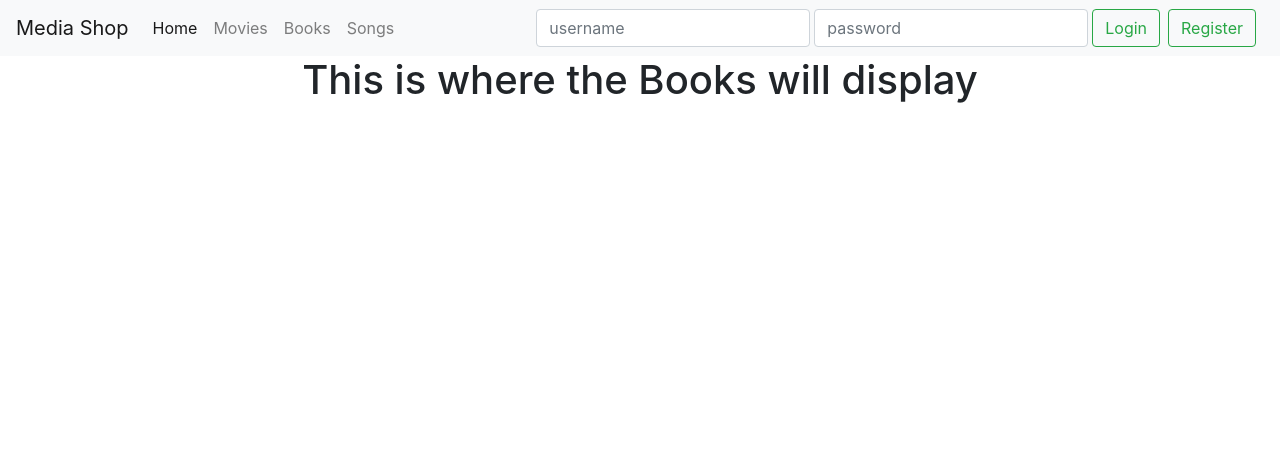
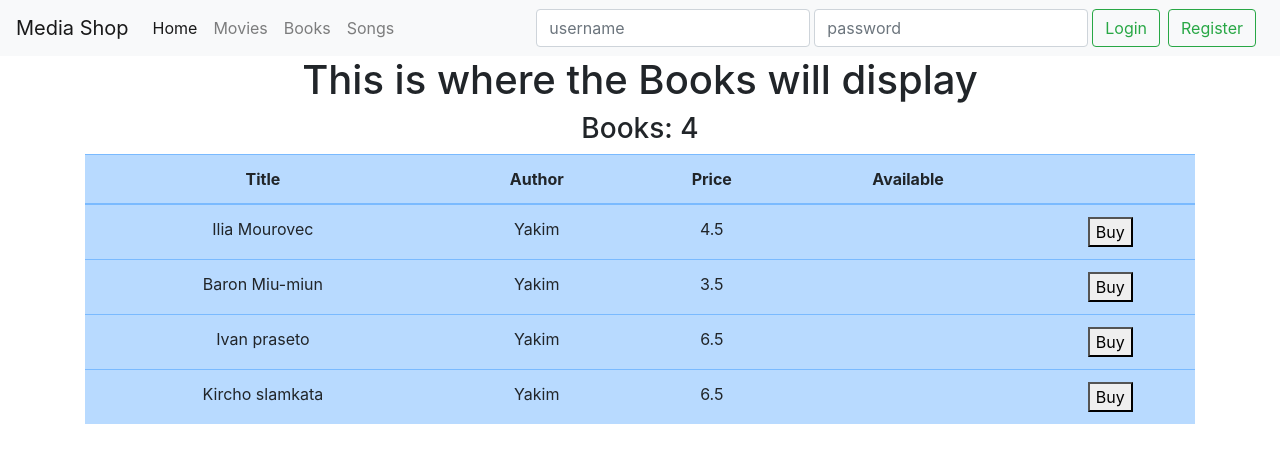
Before and after one commit to jakimcho/MediaShop, a React (Create React App) app: page /books in a window 1280 px wide. Shown: the top 462 px of the page. Built offline with nearby package versions, Linux system fonts and the light colour scheme.

Commit message:
List books

```diff
--- a/src/components/booksPage.jsx
+++ b/src/components/booksPage.jsx
@@ -1,9 +1,83 @@
 import React, { Component } from "react";
+import axios from "axios";
 
 class BooksPage extends Component {
-  state = {};
+  state = { books: [] };
+
+  async componentDidMount() {
+    console.log("Books page loaded and Retrieving data....");
+    // const { data: books } = await axios.get("http://127.0.0.1:3001/api/books");
+    const books = [
+      {
+        isPublished: true,
+        _id: "5c0c15c44ab5163e59de6d51",
+        title: "Ilia Mourovec",
+        author: "Yakim",
+        price: 4.5,
+        __v: 0
+      },
+      {
+        isPublished: true,
+        _id: "5c0c15ef4ab5163e59de6d52",
+        title: "Baron Miu-miun",
+        author: "Yakim",
+        price: 3.5,
+        __v: 0
+      },
+      {
+        isPublished: true,
+        _id: "5c0c15ff4ab5163e59de6d53",
+        title: "Ivan praseto",
+        author: "Yakim",
+        price: 6.5,
+        __v: 0
+      },
+      {
+        isPublished: true,
+        _id: "5c0c160c4ab5163e59de6d54",
+        title: "Kircho slamkata",
+        author: "Yakim",
+        price: 6.5,
+        __v: 0
+      }
+    ];
+
+    this.setState({ books });
+    console.log("Got books from service:", books);
+    //this.setState({ books });
+  }
+
   render() {
-    return <h1>This is where the Books will display</h1>;
+    return (
+      <div>
+        <h1>This is where the Books will display</h1>
+        <h3>Books: {this.state.books.length}</h3>
+        <table className="table table-primary">
+          <thead>
+            <tr>
+              <th>Title</th>
+              <th>Author</th>
+              <th>Price</th>
+              <th>Available</th>
+              <th />
+            </tr>
+          </thead>
+          <tbody>
+            {this.state.books.map(book => (
+              <tr>
+                <td>{book.title}</td>
+                <td>{book.author}</td>
+                <td>{book.price}</td>
+                <td>{book.isPublished}</td>
+                <td>
+                  <button>Buy</button>
+                </td>
+              </tr>
+            ))}
+          </tbody>
+        </table>
+      </div>
+    );
   }
 }
 
```
